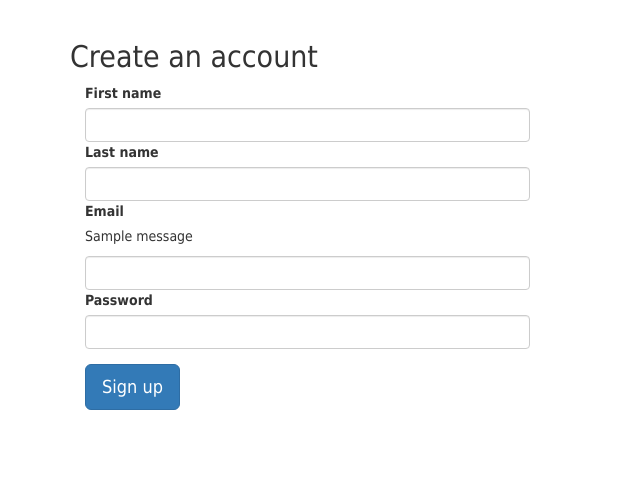
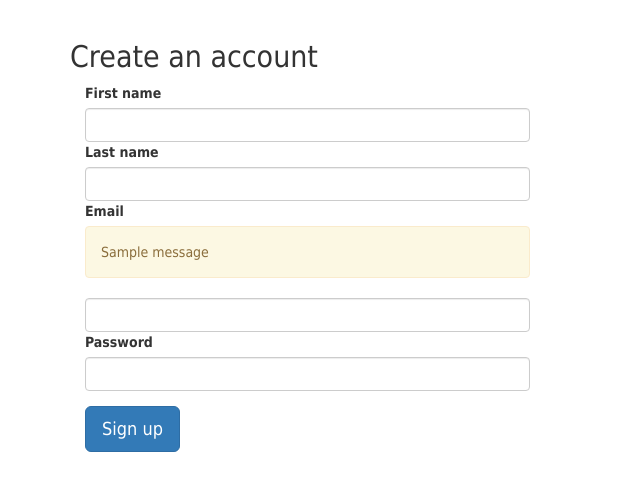
Before and after one commit to myheartsgoon/flask--youtube-downloader, a Flask app: page /signup in a window 1280 px wide. Shown: the part 52-543 px from the top of the page, without its empty margins (0-640 px from the left). Run offline with Flask 2, Linux system fonts and the light colour scheme; tables that the repository leaves empty hold one stand-in row (values such as "Sample post"); one stand-in notice (Sample message) is shown; some libraries are stand-ins or nearby versions.

```diff
--- a/convert.py
+++ b/convert.py
@@ -1,13 +1,13 @@
 import pdfkit
 import requests
 from bs4 import BeautifulSoup
-import re
+import re, os
 
 options = {
     'quiet': '',
     'encoding': "UTF-8",
     }
-path_wkthmltopdf = '/app/wkhtmltox/bin/wkhtmltopdf'
+path_wkthmltopdf = os.environ['PATH_PDF']
 config = pdfkit.configuration(wkhtmltopdf=path_wkthmltopdf)
 
 
@@ -23,6 +23,7 @@ class Convert_to_PDF():
                 or re.match(r'[0-9]+\.[0-9]+',self.url):
                 return ('invalid', 'invalid')
             res = requests.get(self.url)
+            res.encoding = 'uft-8'
             html = BeautifulSoup(res.text, 'html.parser')
             return (html.title.text, self.url)
         except Exception as e:
--- a/routes.py
+++ b/routes.py
@@ -12,6 +12,7 @@ import os
 
 app = Flask(__name__)
 app.config['SQLALCHEMY_DATABASE_URI'] = os.environ['YT_DATABASE_URL']
+#app.config['SQLALCHEMY_NATIVE_UNICODE'] = False
 app.config['SQLALCHEMY_TRACK_MODIFICATIONS'] = True
 db.init_app(app)
 login_manager = LoginManager()
--- a/templates/convert.html
+++ b/templates/convert.html
@@ -20,8 +20,8 @@
                     {% endif %}
 
                     {% if invalid %}
-                    <div class="alert alert-danger" role="alert">
-                     <p>Wrong URL, please enter a valid URL!</p>
+                    <div class="alert alert-warning" role="alert">
+                     <p>Please enter a valid web URL</p>
                     </div>
                     {% endif %}
 
--- a/templates/signup.html
+++ b/templates/signup.html
@@ -11,9 +11,11 @@
           {{ form.first_name.label }}
 
           {% if form.first_name.errors %}
+          <div class="alert alert-warning" role="alert">
             {% for error in form.first_name.errors %}
-              <p class="error-message">{{ error }}</p>
+              {{ error }}
             {% endfor %}
+          </div>
           {% endif %}
 
           {{ form.first_name(class="form-control") }}
@@ -23,9 +25,11 @@
           {{ form.last_name.label }}
 
           {% if form.last_name.errors %}
+          <div class="alert alert-warning" role="alert">
             {% for error in form.last_name.errors %}
-              <p class="error-message">{{ error }}</p>
+              {{ error }}
             {% endfor %}
+          </div>
           {% endif %}
 
           {{ form.last_name(class="form-control") }}
@@ -35,14 +39,20 @@
           {{ form.email.label }}
 
           {% if form.email.errors %}
+          <div class="alert alert-warning" role="alert">
             {% for error in form.email.errors %}
-              <p class="error-message">{{ error }}</p>
+              {{ error }}
             {% endfor %}
+          </div>
           {% endif %}
 
+          {% if get_flashed_messages() %}
+          <div class="alert alert-warning" role="alert">
             {% for message in get_flashed_messages() %}
-            <p class="error-message">{{ message }}</p>
+            {{ message }}
             {% endfor %}
+          </div>
+          {% endif %}
 
           {{ form.email(class="form-control") }}
         </div>
@@ -51,9 +61,11 @@
           {{ form.password.label }}
 
           {% if form.password.errors %}
+          <div class="alert alert-warning" role="alert">
             {% for error in form.password.errors %}
-              <p class="error-message">{{ error }}</p>
+              {{ error }}
             {% endfor %}
+          </div>
           {% endif %}
 
           {{ form.password(class="form-control") }}
```
Also changed, not shown: templates/login.html (+12 -3 lines), templates/welcome.html (+3 -7 lines).
